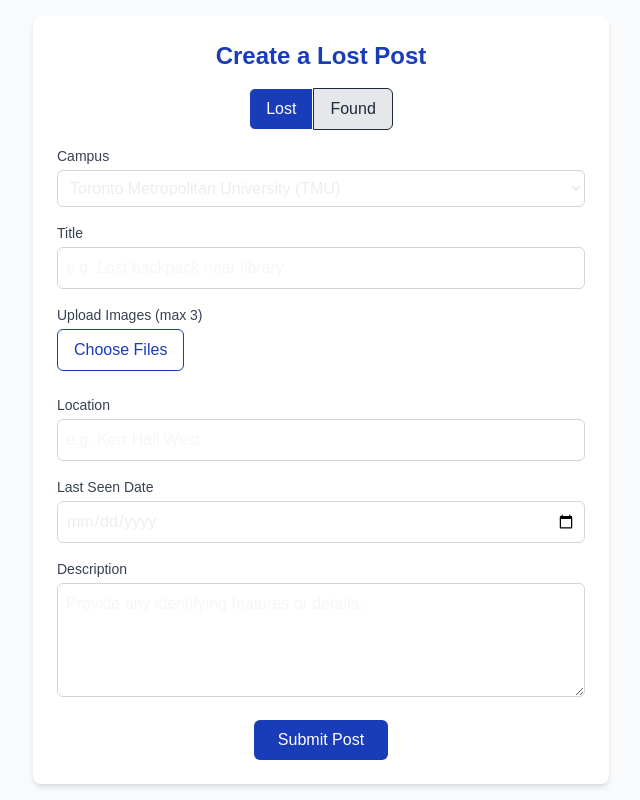
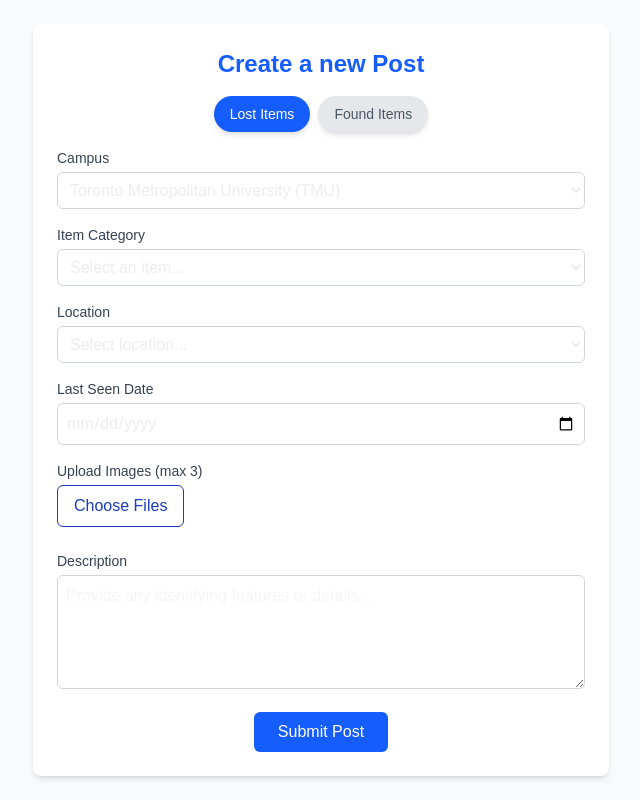
Before and after one commit to Hyneeb/CampusClaims, a Next.js app: page /create in a window 1280 px wide. Shown: the whole page, without its empty margins (319-959 px from the left). Built offline with nearby package versions, Linux system fonts and the light colour scheme.

Commit message:
create post

```diff
--- a/src/app/create/page.tsx
+++ b/src/app/create/page.tsx
@@ -1,51 +1,54 @@
 'use client';
 /* eslint-disable @typescript-eslint/no-unused-vars */
-
 import { useState } from 'react';
 import Image from 'next/image';
+import Filter from '@/components/Filter';
 
 export default function CreatePostPage() {
-    const [postType, setPostType] = useState<'lost' | 'found'>('lost');
     const [images, setImages] = useState<File[]>([]);
     const [previews, setPreviews] = useState<string[]>([]);
     const [campus, setCampus] = useState('TMU');
+    const [category, setCategory] = useState('');
+    const [customItem, setCustomItem] = useState('');
+    const [location, setLocation] = useState('');
+
+    const campusLocations = {
+        TMU: ['Kerr Hall', 'SLC', 'Library', 'Engineering Building'],
+        UTM: ['Davis Building', 'CCT', 'Library'],
+    };
+
+    const categories = [
+        'Phone',
+        'Wallet',
+        'Keys',
+        'Laptop',
+        'Backpack',
+        'Water Bottle',
+        'Jewelry',
+        'Clothing',
+        'Other',
+    ];
 
     const handleImageChange = (e: React.ChangeEvent<HTMLInputElement>) => {
         const files = Array.from(e.target.files || []).slice(0, 3);
         setImages(files);
-        const previews = files.map(file => URL.createObjectURL(file));
-        setPreviews(previews);
+        setPreviews(files.map(file => URL.createObjectURL(file)));
     };
 
     return (
         <div className="min-h-screen flex items-center justify-center bg-gray-50 p-4">
             <div className="bg-white rounded-lg shadow-md p-6 w-full max-w-xl">
-                <h1 className="text-2xl font-semibold mb-4 text-center text-blue-800">
-                    Create a {postType === 'lost' ? 'Lost' : 'Found'} Post
+                <h1 className="text-2xl font-semibold mb-4 text-center text-blue-600">
+                    Create a new Post
                 </h1>
 
-                {/* Post type toggle */}
+                {/* Filter buttons */}
                 <div className="flex justify-center mb-4">
-                    <button
-                        className={`px-4 py-2 rounded-l-md border ${
-                            postType === 'lost' ? 'bg-blue-800 text-white' : 'bg-gray-200 text-gray-800'
-                        }`}
-                        onClick={() => setPostType('lost')}
-                    >
-                        Lost
-                    </button>
-                    <button
-                        className={`px-4 py-2 rounded-r-md border ${
-                            postType === 'found' ? 'bg-blue-800 text-white' : 'bg-gray-200 text-gray-800'
-                        }`}
-                        onClick={() => setPostType('found')}
-                    >
-                        Found
-                    </button>
+                    <Filter />
                 </div>
 
                 <form className="space-y-4">
-                    {/* Campus selection */}
+                    {/* Campus */}
                     <div>
                         <label className="block text-sm font-medium text-gray-700">Campus</label>
                         <select
@@ -58,17 +61,64 @@ export default function CreatePostPage() {
                         </select>
                     </div>
 
-                    {/* Title */}
+                    {/* Category */}
                     <div>
-                        <label className="block text-sm font-medium text-gray-700">Title</label>
+                        <label className="block text-sm font-medium text-gray-700">Item Category</label>
+                        <select
+                            className="w-full border border-gray-300 rounded-md p-2 mt-1 focus:outline-none focus:ring-2 focus:ring-blue-400"
+                            value={category}
+                            onChange={(e) => setCategory(e.target.value)}
+                        >
+                            <option value="">Select an item...</option>
+                            {categories.map((item) => (
+                                <option key={item} value={item}>
+                                    {item}
+                                </option>
+                            ))}
+                        </select>
+                        {category === 'Other' && (
+                            <>
+                                <input
+                                    type="text"
+                                    value={customItem}
+                                    onChange={(e) => setCustomItem(e.target.value)}
+                                    className="w-full mt-2 border border-gray-300 rounded-md p-2 focus:outline-none focus:ring-2 focus:ring-blue-400"
+                                    placeholder="Please specify item..."
+                                />
+                                <p className="text-xs text-gray-500 mt-1">
+                                    Custom items may not appear in automated matching results.
+                                </p>
+                            </>
+                        )}
+                    </div>
+
+                    {/* Location dropdown */}
+                    <div>
+                        <label className="block text-sm font-medium text-gray-700">Location</label>
+                        <select
+                            className="w-full border border-gray-300 rounded-md p-2 mt-1 focus:outline-none focus:ring-2 focus:ring-blue-400"
+                            value={location}
+                            onChange={(e) => setLocation(e.target.value)}
+                        >
+                            <option value="">Select location...</option>
+                            {campusLocations[campus as 'TMU' | 'UTM'].map((loc) => (
+                                <option key={loc} value={loc}>
+                                    {loc}
+                                </option>
+                            ))}
+                        </select>
+                    </div>
+
+                    {/* Last Seen Date */}
+                    <div>
+                        <label className="block text-sm font-medium text-gray-700">Last Seen Date</label>
                         <input
-                            type="text"
+                            type="date"
                             className="w-full border border-gray-300 rounded-md p-2 mt-1 focus:outline-none focus:ring-2 focus:ring-blue-400"
-                            placeholder="e.g. Lost backpack near library"
                         />
                     </div>
 
-                    {/* Image upload */}
+                    {/* Image Upload */}
                     <div>
                         <label className="block text-sm font-medium text-gray-700 mb-1">Upload Images (max 3)</label>
                         <label
@@ -100,25 +150,6 @@ export default function CreatePostPage() {
                         </div>
                     </div>
 
-                    {/* Location */}
-                    <div>
-                        <label className="block text-sm font-medium text-gray-700">Location</label>
-                        <input
-                            type="text"
-                            className="w-full border border-gray-300 rounded-md p-2 mt-1 focus:outline-none focus:ring-2 focus:ring-blue-400"
-                            placeholder="e.g. Kerr Hall West"
-                        />
-                    </div>
-
-                    {/* Last seen date */}
-                    <div>
-                        <label className="block text-sm font-medium text-gray-700">Last Seen Date</label>
-                        <input
-                            type="date"
-                            className="w-full border border-gray-300 rounded-md p-2 mt-1 focus:outline-none focus:ring-2 focus:ring-blue-400"
-                        />
-                    </div>
-
                     {/* Description */}
                     <div>
                         <label className="block text-sm font-medium text-gray-700">Description</label>
@@ -129,11 +160,11 @@ export default function CreatePostPage() {
                         />
                     </div>
 
-                    {/* Submit button */}
+                    {/* Submit */}
                     <div className="text-center">
                         <button
                             type="submit"
-                            className="bg-blue-800 text-white px-6 py-2 rounded-md hover:bg-blue-900 transition"
+                            className="bg-blue-600 text-white px-6 py-2 rounded-md hover:bg-blue-900 transition"
                         >
                             Submit Post
                         </button>
--- a/src/app/page.tsx
+++ b/src/app/page.tsx
@@ -30,6 +30,14 @@ export default function Home() {
           >
               Explore!
           </Link>
+
+          <Link
+              href="/create"
+              className="bg-blue-600 text-white px-6 py-3 rounded-md hover:bg-blue-700 transition"
+          >
+              Make a Post
+          </Link>
+
       </div>
   );
 }
```
